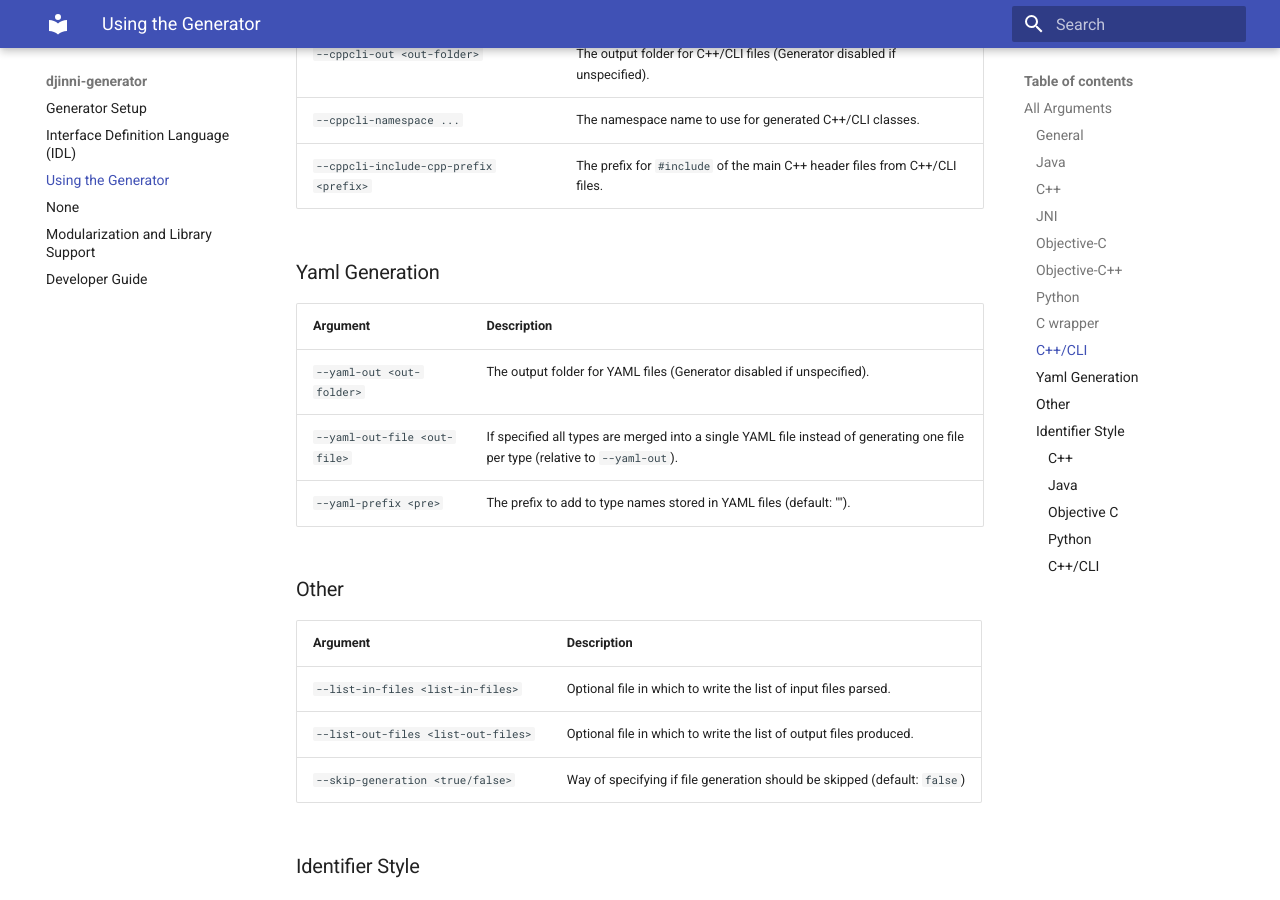
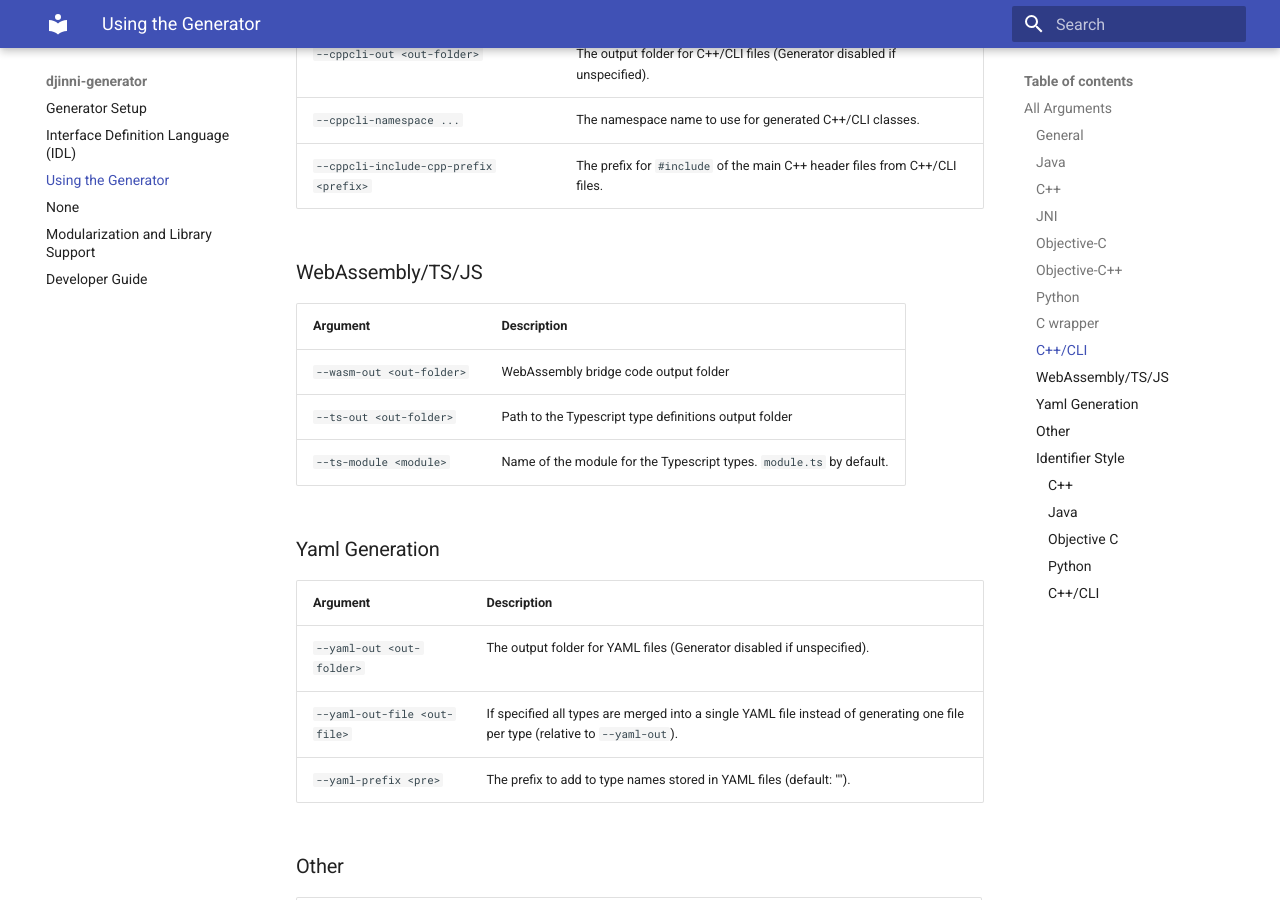
Before and after one commit to cross-language-cpp/djinni-generator, an MkDocs documentation site: the page built from docs/cli-usage.md, in a window 1280 px wide and 900 px high, scrolled down 5585 px. Built offline with MkDocs 1.6.1 and Material for MkDocs 9.7.7, drawn with Linux system fonts in a browser that asks for light colours.

Commit message:
Add minimal mention of Wasm/TS support in docs

```diff
--- a/docs/cli-usage.md
+++ b/docs/cli-usage.md
@@ -145,6 +145,14 @@ djinni \
 | `--cppcli-namespace ...`               | The namespace name to use for generated C++/CLI classes.                   |
 | `--cppcli-include-cpp-prefix <prefix>` | The prefix for `#include` of the main C++ header files from C++/CLI files. |
 
+### WebAssembly/TS/JS
+
+| Argument                               | Description                                                                |
+|----------------------------------------|----------------------------------------------------------------------------|
+| `--wasm-out <out-folder>`              | WebAssembly bridge code output folder   |
+| `--ts-out <out-folder>`                | Path to the Typescript type definitions output folder                   |
+| `--ts-module <module>`                 | Name of the module for the Typescript types. `module.ts` by default. |
+
 
 ### Yaml Generation
 
```
Also changed, not shown: README.md (+3 -0 lines), 4 other files.
